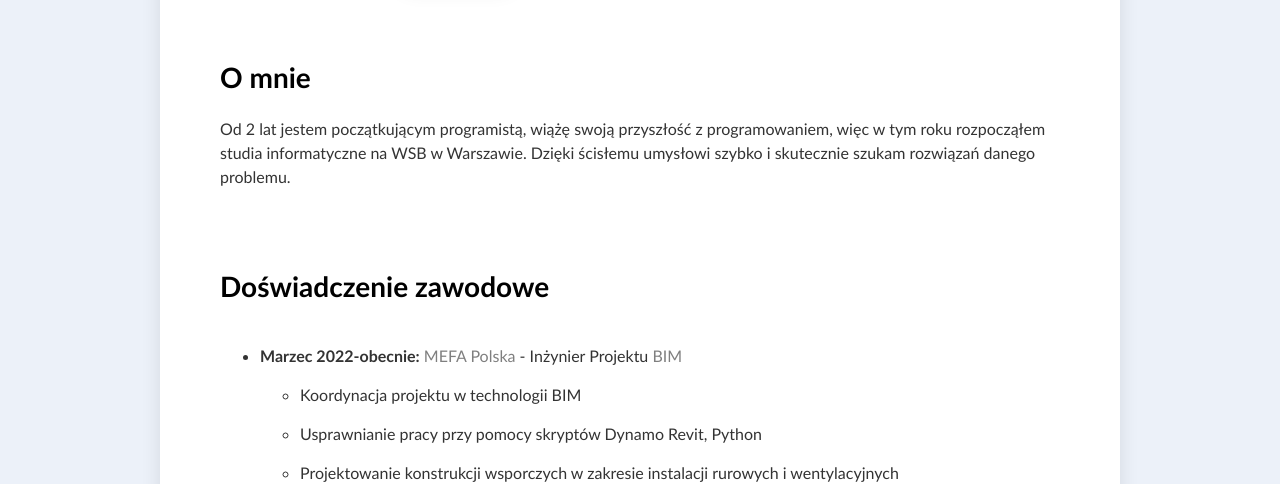
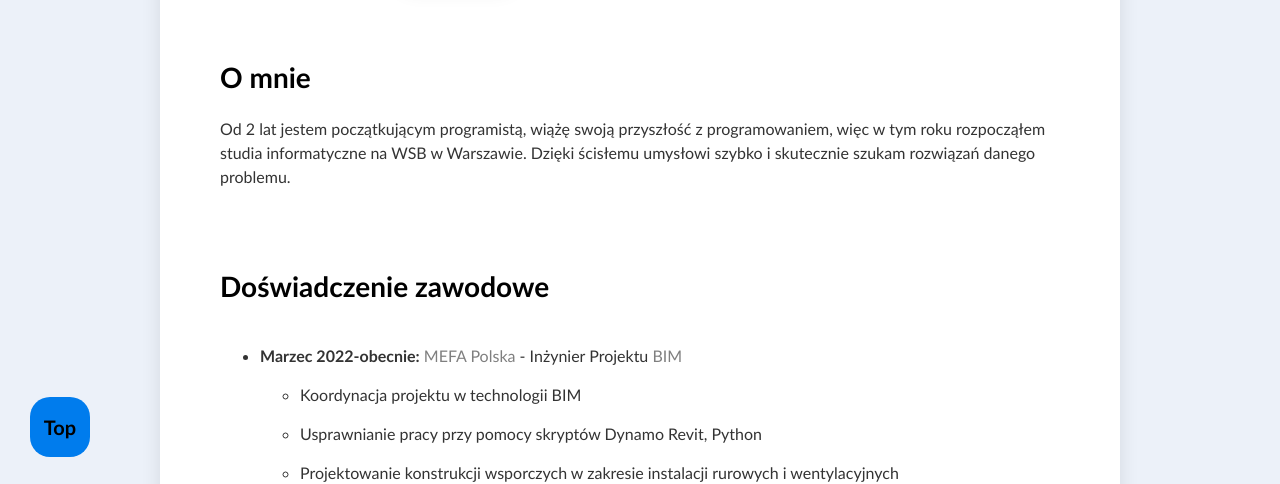
Before and after one commit to BartoszSiemiatek/CV, a plain HTML site: page Cv/index.html in a window 1280 px wide. Shown: the part 323-807 px from the top of the page. Drawn offline with Linux system fonts and the light colour scheme.

Commit message:
Add "Top" button

```diff
--- a/Cv/index.html
+++ b/Cv/index.html
@@ -5,6 +5,7 @@
     <link href="style.css" rel="stylesheet" />
   </head>
   <body>
+    <button id="myBtn" title="Go to top">Top</button>
     <div class="container">
       <header>
         <img
--- a/Cv/style.css
+++ b/Cv/style.css
@@ -158,3 +158,24 @@ header address ul {
 .download-cv-link {
     transition: background-color 0.5s;
 }
+
+#myBtn {
+    width: 60px;
+    height: 60px;
+    position: fixed;
+    bottom: 20px;
+    left: 30px;
+    border: none;
+    color: black;
+    background-color: #007ced;
+    border-radius: 20px;
+    font-family: 'Gill Sans', 'Gill Sans MT', Calibri, 'Trebuchet MS', sans-serif;
+    font-size: 20px;
+    z-index: 99;
+    font-weight: bold;
+}
+
+#myBtn:hover {
+    background: none;
+    color: #007ced;
+}
```
